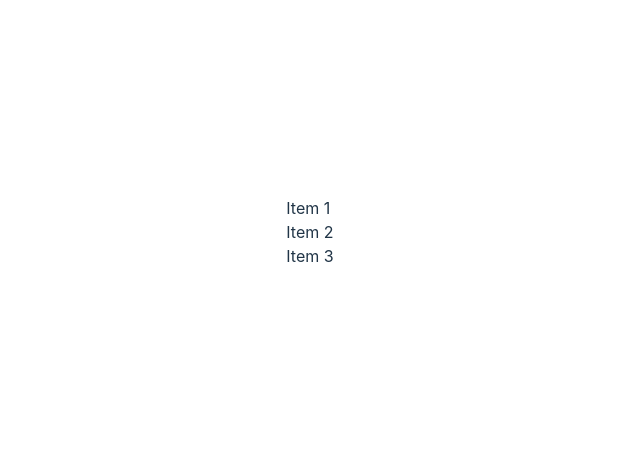
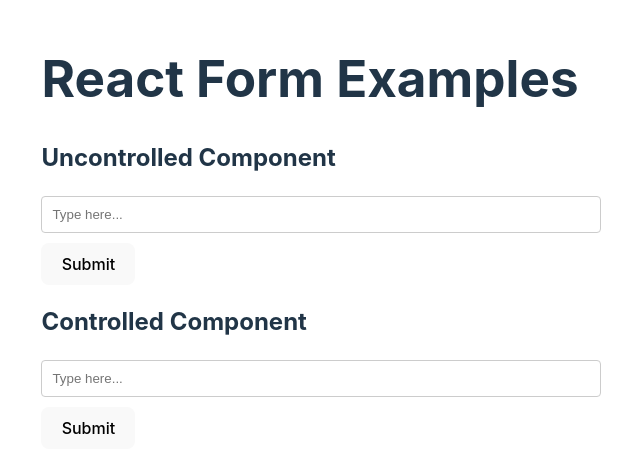
Before and after one commit to mali041/react-vite, a React (Vite) app: page / in a window 1280 px wide. Shown: the part 168-640 px from the top of the page, without its empty margins (330-970 px from the left). Built offline with nearby package versions, Linux system fonts and the light colour scheme.

Commit message:
Controlled vs. Uncontrolled Components

```diff
--- a/src/App.tsx
+++ b/src/App.tsx
@@ -1,19 +1,14 @@
-import DataProvider from "./components/DataProvider";
+import Controlled from "./components/ControlledForm";
+import Uncontrolled from "./components/UncontrolledForm";
 
-const App: React.FC = () => {
-  const data = ["Item 1", "Item 2", "Item 3"];
-
-  return (
-    <DataProvider data={data}>
-      {(data) =>
-        data.map((item, index) => (
-          <div key={index} className="item">
-            {item}
-          </div>
-        ))
-      }
-    </DataProvider>
-  );
-};
+const App: React.FC = () => (
+  <div>
+    <h1>React Form Examples</h1>
+    <h2>Uncontrolled Component</h2>
+    <Uncontrolled />
+    <h2>Controlled Component</h2>
+    <Controlled />
+  </div>
+);
 
 export default App;
--- /dev/null
+++ b/src/components/ControlledForm/ControlledForm.module.css
@@ -0,0 +1,24 @@
+.controlled-form {
+  display: flex;
+  flex-direction: column;
+  gap: 10px;
+}
+
+.input-field {
+  padding: 8px;
+  border: 1px solid #007bff;
+  border-radius: 4px;
+}
+
+.submit-button {
+  padding: 8px;
+  background-color: #28a745;
+  color: white;
+  border: none;
+  border-radius: 4px;
+  cursor: pointer;
+}
+
+.submit-button:hover {
+  background-color: #218838;
+}
--- /dev/null
+++ b/src/components/ControlledForm/index.tsx
@@ -0,0 +1,25 @@
+import React, { useState } from "react";
+import "./ControlledForm.module.css";
+
+const Controlled: React.FC = () => {
+  const [value, setValue] = useState<string>("");
+
+  const handleChange = (e: React.ChangeEvent<HTMLInputElement>) => {
+    setValue(e.target.value);
+  };
+
+  return (
+    <form className="controlled-form">
+      <input
+        type="text"
+        value={value}
+        onChange={handleChange}
+        placeholder="Type here..."
+        className="input-field"
+      />
+      <button className="submit-button">Submit</button>
+    </form>
+  );
+};
+
+export default Controlled;
--- /dev/null
+++ b/src/components/UncontrolledForm/UncontrolledForm.module.css
@@ -0,0 +1,24 @@
+.uncontrolled-form {
+  display: flex;
+  flex-direction: column;
+  gap: 10px;
+}
+
+.input-field {
+  padding: 8px;
+  border: 1px solid #ccc;
+  border-radius: 4px;
+}
+
+.submit-button {
+  padding: 8px;
+  background-color: #007bff;
+  color: white;
+  border: none;
+  border-radius: 4px;
+  cursor: pointer;
+}
+
+.submit-button:hover {
+  background-color: #0056b3;
+}
--- /dev/null
+++ b/src/components/UncontrolledForm/index.tsx
@@ -0,0 +1,10 @@
+import "./UncontrolledForm.module.css";
+
+const Uncontrolled: React.FC = () => (
+  <form className="uncontrolled-form">
+    <input type="text" placeholder="Type here..." className="input-field" />
+    <button className="submit-button">Submit</button>
+  </form>
+);
+
+export default Uncontrolled;
--- a/src/index.css
+++ b/src/index.css
@@ -55,6 +55,23 @@ button:focus-visible {
   outline: 4px auto -webkit-focus-ring-color;
 }
 
+input[type="text"],
+input[type="email"],
+input[type="password"],
+textarea {
+  border: 1px solid #ccc;
+  border-radius: 4px;
+  padding: 10px;
+  width: 100%;
+  margin-bottom: 10px;
+}
+
+input:focus,
+textarea:focus {
+  border-color: #007bff;
+  outline: none;
+}
+
 @media (prefers-color-scheme: light) {
   :root {
     color: #213547;
```
